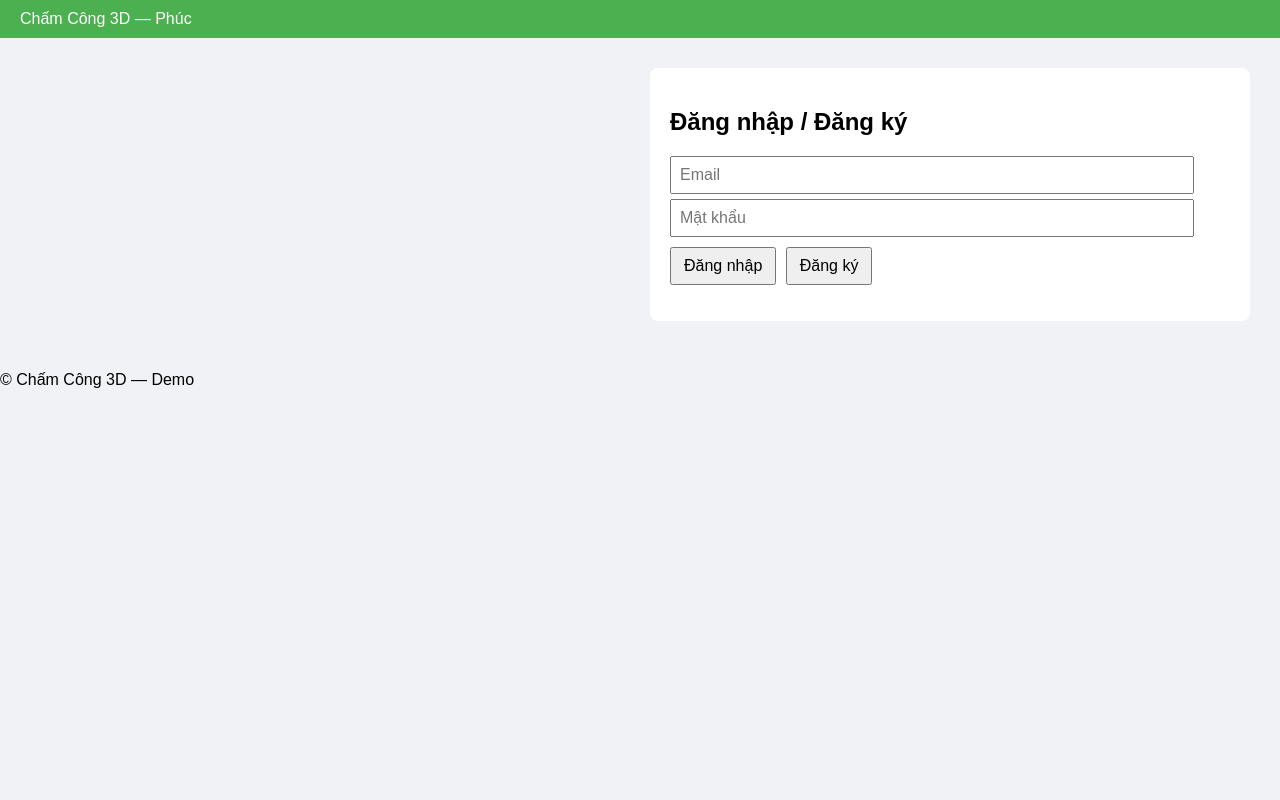
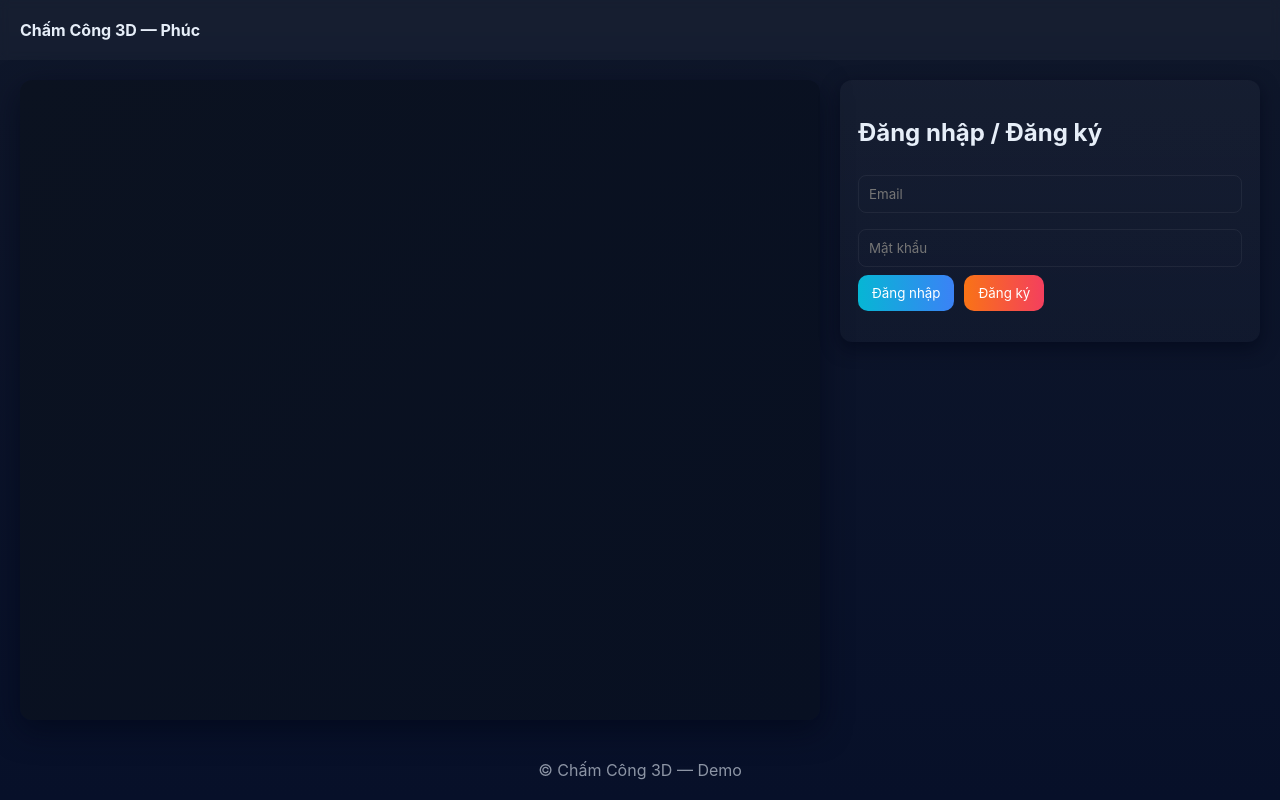
Before and after one commit to hp-labs/jobs, a plain HTML site: page index.html in a window 1280 px wide. Drawn offline with nearby package versions, Linux system fonts and the light colour scheme; no server answers.

Commit message:
Update style.css

```diff
--- a/style.css
+++ b/style.css
@@ -1,50 +1,23 @@
-body {
-  margin: 0;
-  font-family: Arial, sans-serif;
-  background-color: #f0f2f5;
-}
+/* style.css - tối giản nhưng đẹp */
+*{box-sizing:border-box;font-family:Inter,system-ui,Arial,Helvetica,sans-serif}
+body,html{height:100%;margin:0;background:linear-gradient(180deg,#0f172a,#071029);color:#e6eef8}
+.topbar{height:60px;display:flex;align-items:center;justify-content:space-between;padding:0 20px;background:rgba(255,255,255,0.03);backdrop-filter:blur(4px)}
+.brand{font-weight:700}
+.container{display:flex;height:calc(100% - 120px);gap:20px;padding:20px}
+.left{flex:1;border-radius:12px;overflow:hidden;box-shadow:0 10px 30px rgba(2,6,23,0.6);background:linear-gradient(135deg,#0b1220,#081022)}
+.right{width:420px;display:flex;flex-direction:column;gap:16px}
+.card{background:linear-gradient(180deg,rgba(255,255,255,0.03),rgba(255,255,255,0.02));padding:18px;border-radius:12px;box-shadow:0 6px 18px rgba(2,6,23,0.6)}
+input{width:100%;padding:10px;border-radius:8px;border:1px solid rgba(255,255,255,0.06);background:transparent;color:#e6eef8;margin:8px 0}
+.btn{padding:10px 14px;border-radius:10px;border:0;background:linear-gradient(90deg,#06b6d4,#3b82f6);color:white;cursor:pointer}
+.btn.alt{background:linear-gradient(90deg,#f97316,#f43f5e)}
+.btn.big{padding:14px 18px;font-size:16px}
+.row{display:flex;gap:10px}
+.muted{color:rgba(230,238,248,0.6);font-size:13px}
+.hidden{display:none}
+.time-now{font-size:24px;padding:10px 0}
+.history{max-height:260px;overflow:auto;margin-top:8px}
+.history .item{padding:8px;border-radius:8px;background:rgba(255,255,255,0.02);margin-bottom:8px}
+#three-container{width:100%;height:100%}
 
-.topbar {
-  background-color: #4CAF50;
-  color: white;
-  padding: 10px 20px;
-  display: flex;
-  justify-content: space-between;
-  align-items: center;
-}
-
-.container {
-  display: flex;
-  padding: 20px;
-}
-
-.left, .right {
-  flex: 1;
-  margin: 10px;
-}
-
-.card {
-  background-color: white;
-  padding: 20px;
-  border-radius: 8px;
-  margin-bottom: 20px;
-}
-
-input {
-  display: block;
-  width: 90%;
-  margin: 5px 0;
-  padding: 8px;
-  font-size: 16px;
-}
-
-button {
-  margin: 5px 5px 0 0;
-  padding: 8px 12px;
-  font-size: 16px;
-  cursor: pointer;
-}
-
-.hidden {
-  display: none;
-}
+/* footer */
+.footer{height:60px;display:flex;align-items:center;justify-content:center;color:rgba(230,238,248,0.6)}
```
